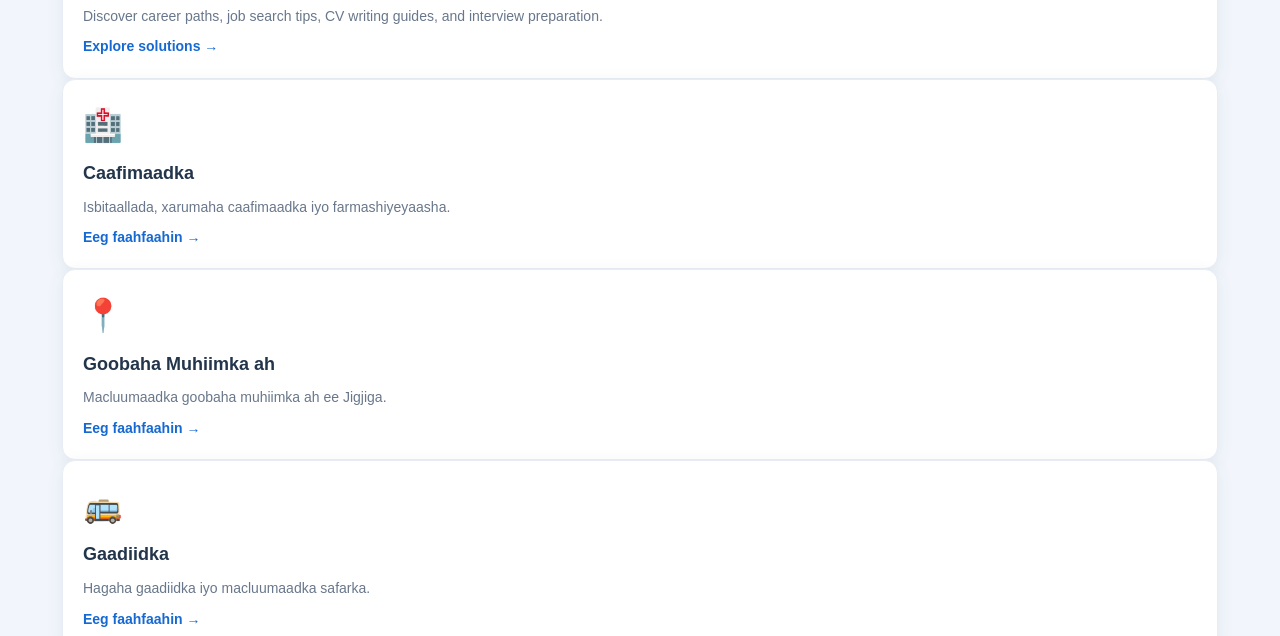
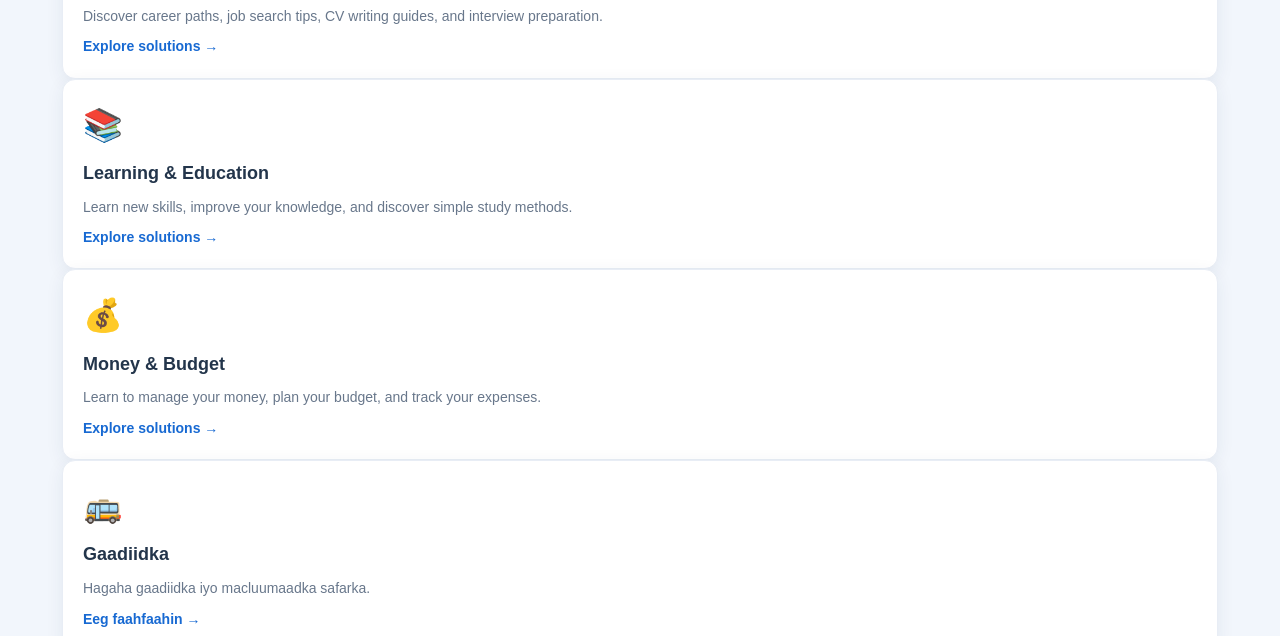
Before and after one commit to nour-aden/somali-football-hub, a plain HTML site: page index.html in a window 1280 px wide. Shown: the part 645-1281 px from the top of the page. Drawn offline with nearby package versions, Linux system fonts and the light colour scheme; no server answers.

Commit message:
Update index.html

```diff
--- a/index.html
+++ b/index.html
@@ -288,17 +288,17 @@ footer p {
   </article>
 
   <article class="card">
-    <div class="category-icon">🏥</div>
-    <h3>Caafimaadka</h3>
-    <p>Isbitaallada, xarumaha caafimaadka iyo farmashiyeyaasha.</p>
-    <a href="#goobaha">Eeg faahfaahin →</a>
+  <div class="category-icon">📚</div>
+  <h3>Learning & Education</h3>
+  <p>Learn new skills, improve your knowledge, and discover simple study methods.</p>
+  <a href="#learning">Explore solutions →</a>
   </article>
 
   <article class="card">
-    <div class="category-icon">📍</div>
-    <h3>Goobaha Muhiimka ah</h3>
-    <p>Macluumaadka goobaha muhiimka ah ee Jigjiga.</p>
-    <a href="#goobaha">Eeg faahfaahin →</a>
+  <div class="category-icon">💰</div>
+  <h3>Money & Budget</h3>
+  <p>Learn to manage your money, plan your budget, and track your expenses.</p>
+  <a href="#money">Explore solutions →</a>
   </article>
 
   <article class="card">
```
